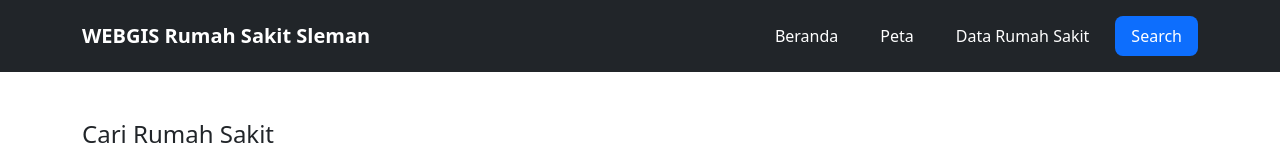
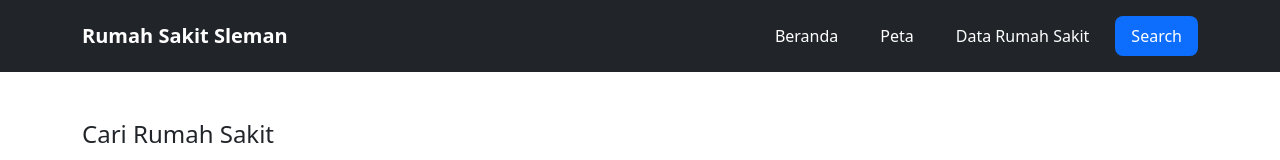
Before and after one commit to AnindhaYura/Tugas-PS, a plain HTML site: page search.html in a window 1280 px wide. Shown: the top 160 px of the page. Drawn offline with nearby package versions, Linux system fonts and the light colour scheme.

Commit message:
search.html

```diff
--- a/search.html
+++ b/search.html
@@ -41,7 +41,7 @@
   <!-- Navbar -->
   <nav class="navbar navbar-dark bg-dark p-3">
     <div class="container d-flex justify-content-between align-items-center">
-      <a class="navbar-brand fw-bold" href="index.html">WEBGIS Rumah Sakit Sleman</a>
+      <a class="navbar-brand fw-bold" href="index.html">Rumah Sakit Sleman</a>
       <div class="navbar-nav flex-row">
         <a class="nav-link" href="index.html">Beranda</a>
         <a class="nav-link" href="peta.html">Peta</a>
```
